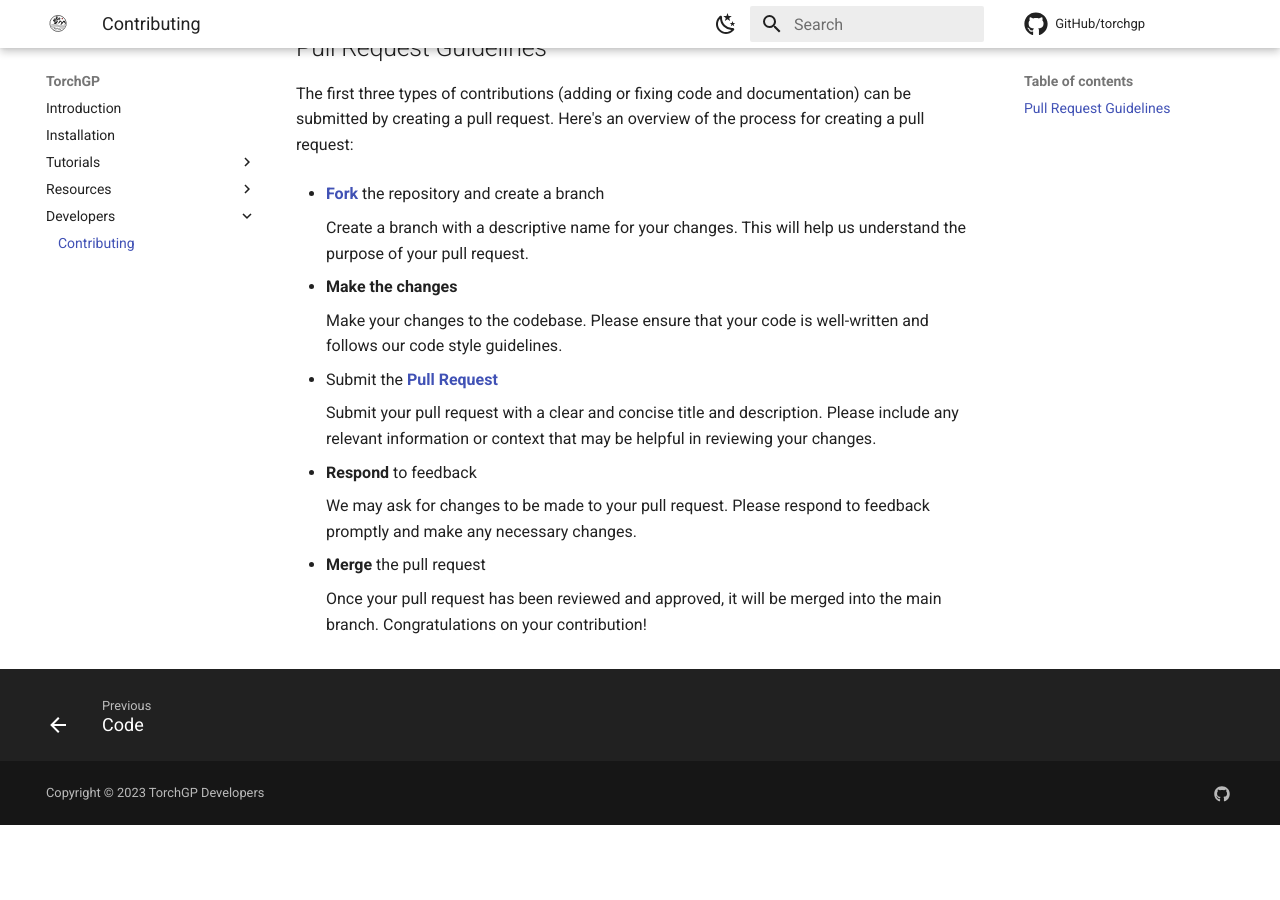
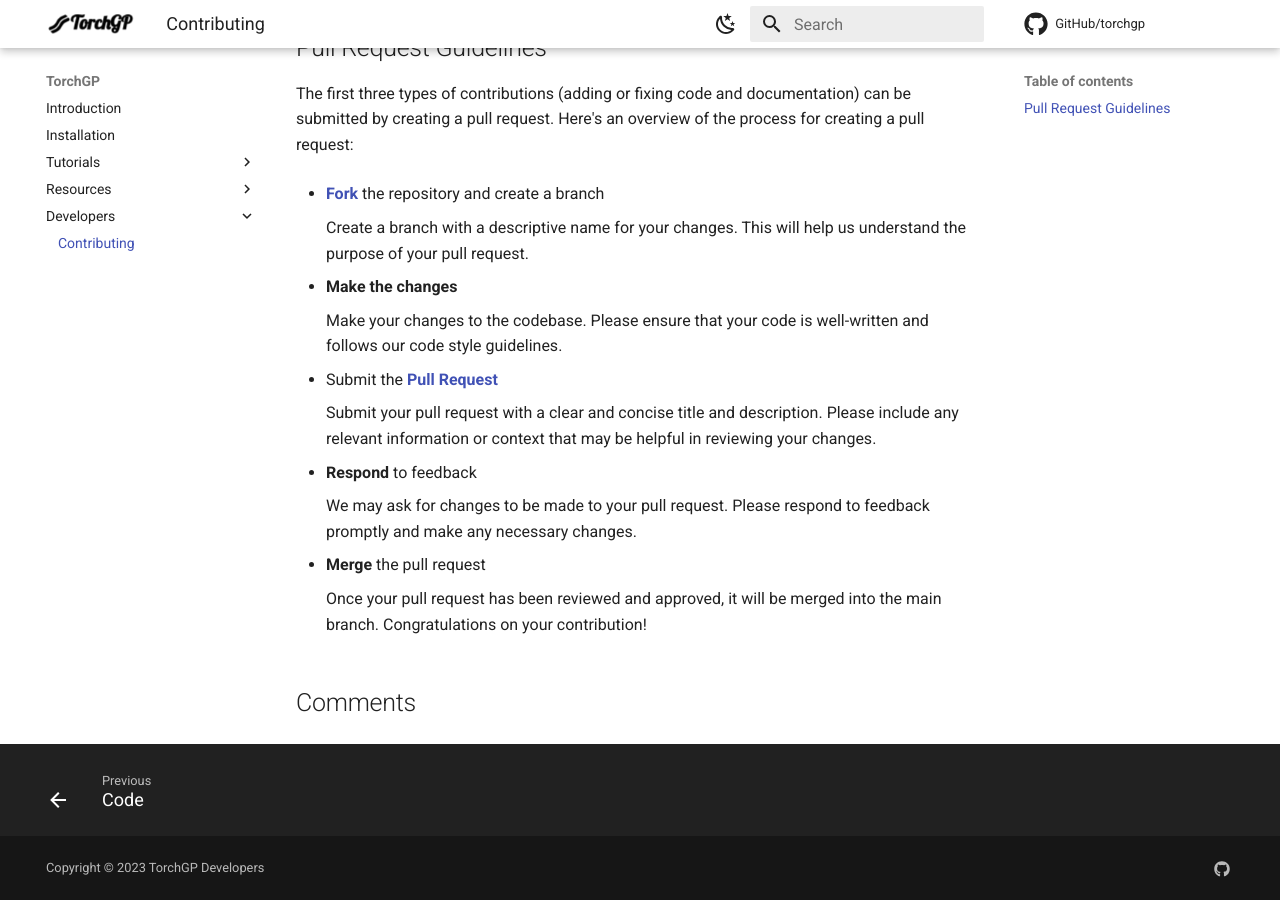
Before and after one commit to Weizhe-Chen/TorchGP, an MkDocs documentation site: the page built from docs/developers/contributing.md, in a window 1280 px wide and 900 px high, scrolled down 518 px. Built offline with MkDocs 1.6.1 and Material for MkDocs 9.7.7, drawn with Linux system fonts in a browser that asks for light colours; comment, search, counter and statistics services are not loaded; before the commit the page ends 1343 px from its top, so only the background shows below that.

Commit message:
Added comments, favicon, logo.

```diff
--- a/mkdocs.yml
+++ b/mkdocs.yml
@@ -20,8 +20,8 @@
   custom_dir: docs/overrides
   icon:
     repo: fontawesome/brands/github
-  logo: assets/images/social/logo.svg
-  favicon: assets/images/social/logo.svg
+  logo: assets/images/social/logo.png
+  favicon: assets/images/social/favicon.png
   features:
     - navigation.instant
     - navigation.tracking
```
Also changed, not shown: docs/developers/contributing.md (+4 -0 lines), docs/tutorials/gaussian_process_regression.md (+4 -0 lines), docs/assets/images/social/favicon.png (added), docs/assets/images/social/logo.png (added), docs/assets/images/social/logo.svg (deleted).
